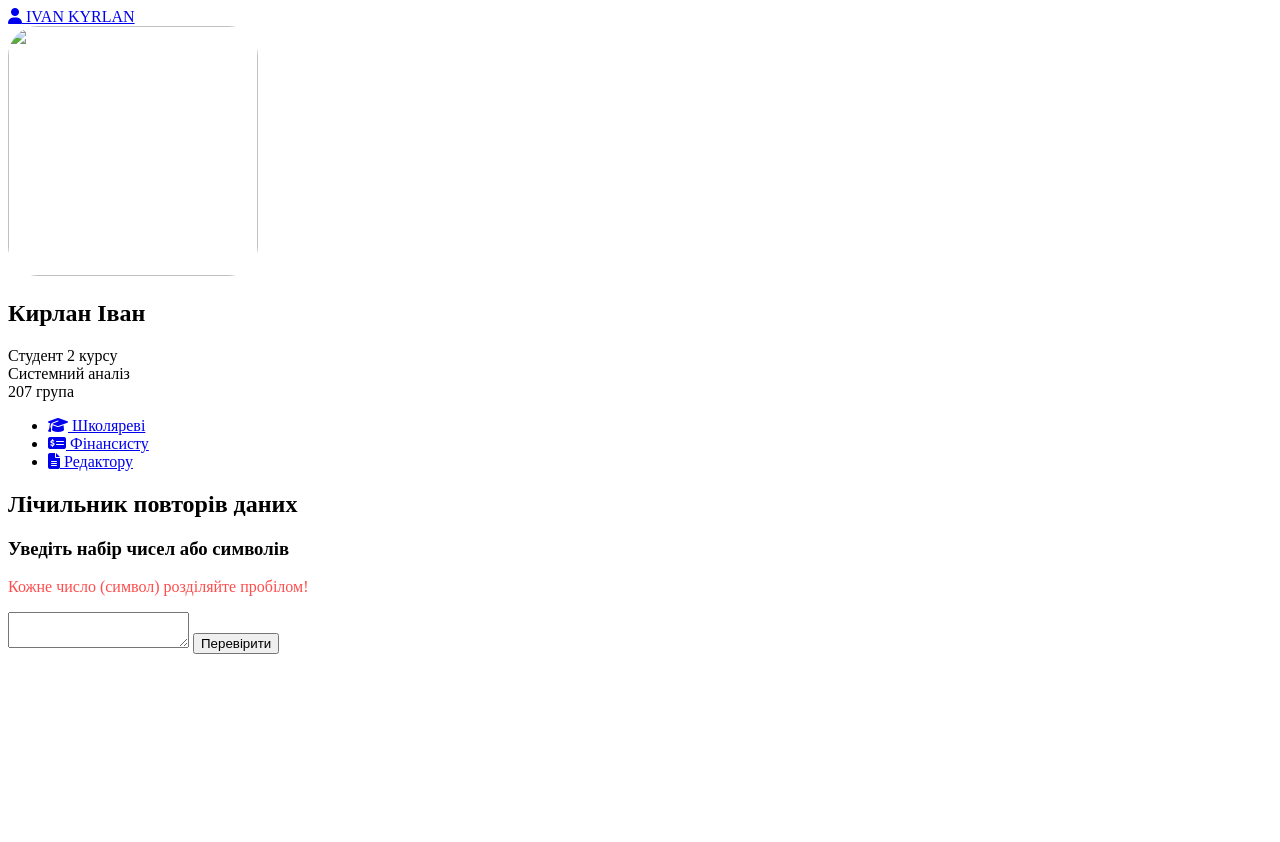
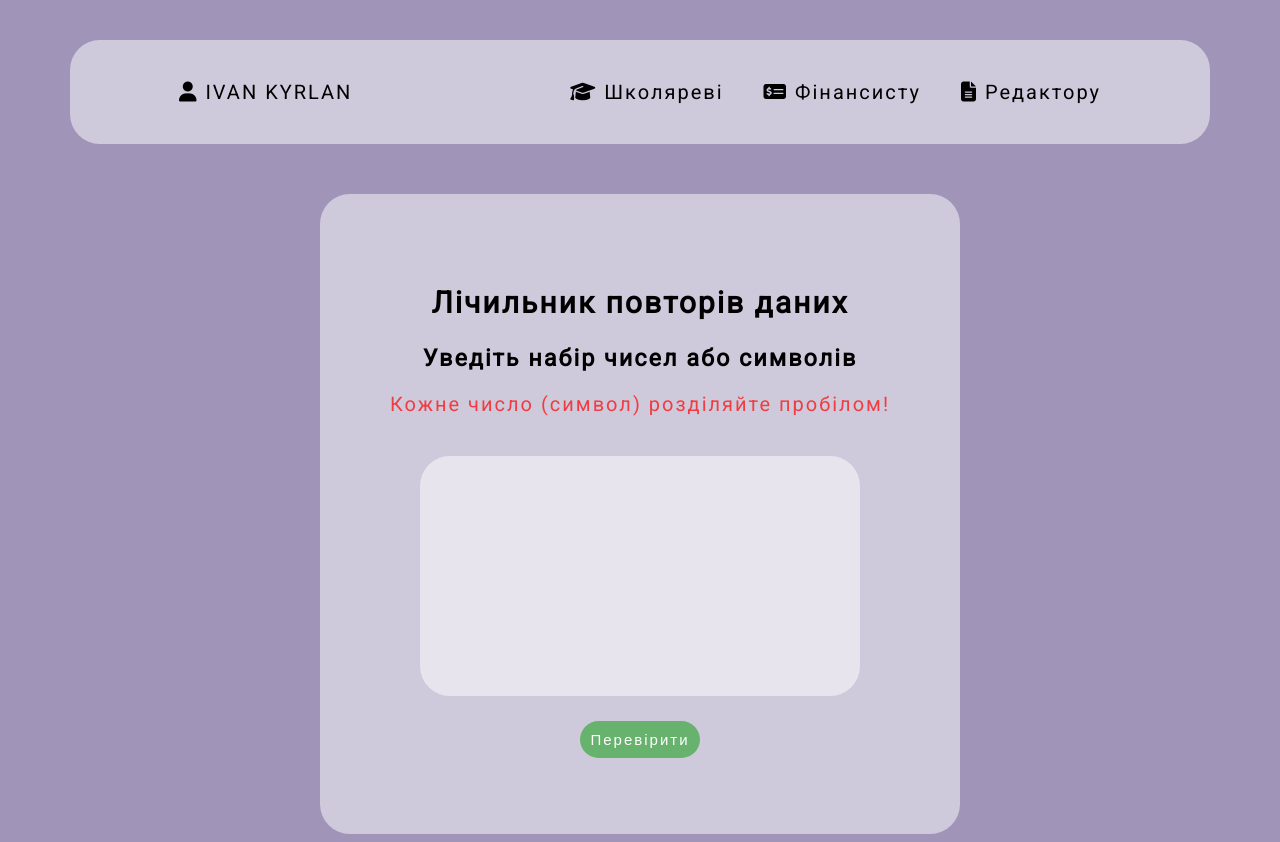
Before and after one commit to WebTechCNU/Kyrlan_Lab1, a plain HTML site: page LAB1/pages/financier.html in a window 1280 px wide. Before the commit the page ends 800 px from the top, so only its background shows below. Drawn offline with Linux system fonts and the light colour scheme; files that its build step writes are made by us from their sources; the site is published under a folder, as on GitHub Pages, so addresses that start at the root find nothing.

Commit message:
Update financier.html

```diff
--- a/LAB1/pages/financier.html
+++ b/LAB1/pages/financier.html
@@ -9,25 +9,25 @@
 	<title>Фінансисту</title>
 	<link href="https://fonts.googleapis.com/css2?family=Roboto&display=swap" rel="stylesheet">
 	<script src="https://kit.fontawesome.com/64ed6564b5.js" crossorigin="anonymous"></script>
-	<link rel="stylesheet" href="/css/financier.css">
+	<link rel="stylesheet" href="./css/financier.css">
 </head>
 
 <body>
 	<header>
 		<div class="container">
 			<nav class="navigation">
-				<a href="/index.html" class="logo"><i class="fa-solid fa-user"></i> IVAN KYRLAN</a>
+				<a href="./index.html" class="logo"><i class="fa-solid fa-user"></i> IVAN KYRLAN</a>
 				<div class="myinfo" id="myinfo">
-					<img src="/MyPhoto.jpg" width="250px" height="250px" style="border-radius: 30px;">
+					<img src="./MyPhoto.jpg" width="250px" height="250px" style="border-radius: 30px;">
 					<h2>Кирлан Іван</h2>
 					<p>Студент 2 курсу<br>Системний аналіз<br>207 група</p>
 				</div>
 				<ul class="nav-list">
-					<li><a href="/pages/student.html"><i class="fa-solid fa-graduation-cap"></i> Школяреві</a>
+					<li><a href="./pages/student.html"><i class="fa-solid fa-graduation-cap"></i> Школяреві</a>
 					</li>
-					<li><a href="/pages/financier.html"><i class="fa-solid fa-money-check-dollar"></i> Фінансисту</a>
+					<li><a href="./pages/financier.html"><i class="fa-solid fa-money-check-dollar"></i> Фінансисту</a>
 					</li>
-					<li><a href="/pages/editor.html"><i class="fa-solid fa-file-lines"></i> Редактору</a>
+					<li><a href="./pages/editor.html"><i class="fa-solid fa-file-lines"></i> Редактору</a>
 					</li>
 				</ul>
 			</nav>
@@ -44,7 +44,7 @@
 		</div>
 	</section>
 
-	<script src="/js/financier.js"></script>
+	<script src="./js/financier.js"></script>
 </body>
 
 </html>
```
